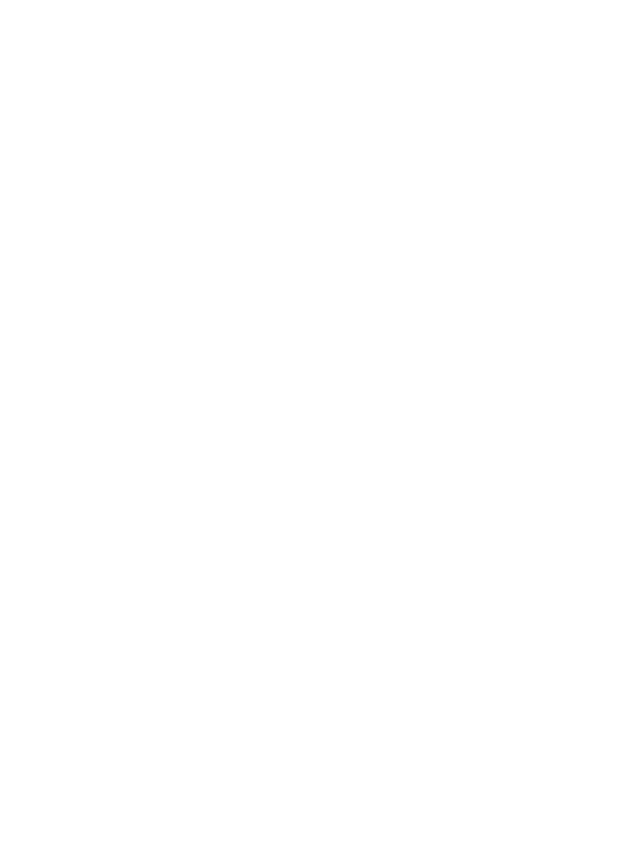
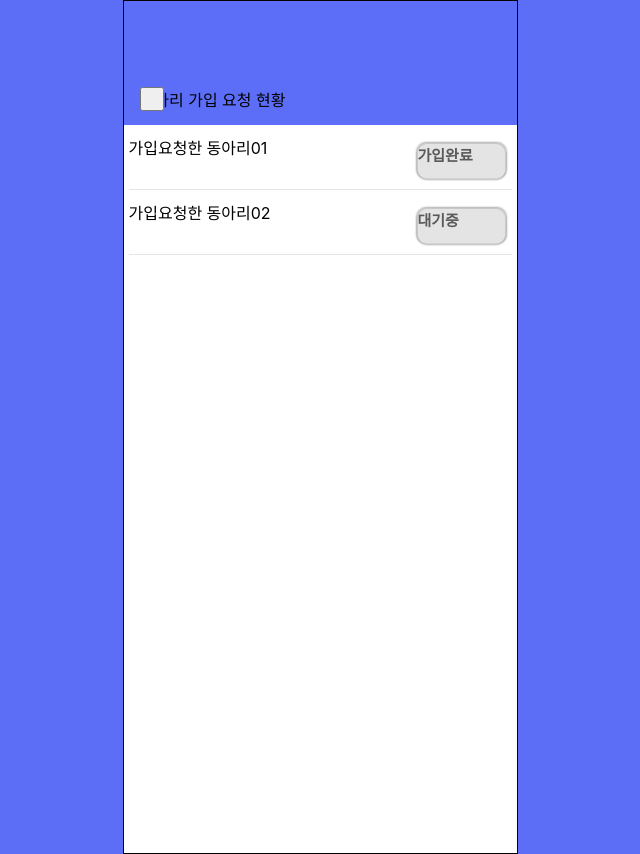
Before and after one commit to 12234626/cse3207, a React (Create React App) app in the folder frontend/: page /requeststatus in a window 1280 px wide. Before the commit this address had no page. Shown: the whole page, without its empty margins (320-960 px from the left). Before the commit the page ends 800 px from the top, so only its background shows below. Built offline with nearby package versions, Linux system fonts and the light colour scheme; the HTML template or start-up script is replaced by a standard one.

Commit message:
MyPage페이지와 RequestStatus페이지 간 페이지 전환

```diff
--- a/frontend/src/App.jsx
+++ b/frontend/src/App.jsx
@@ -8,6 +8,7 @@
 import RequestList from "./RequestList";
 import MyClubList from "./MyClubList";
 import FixMemberInfo from "./FixMemberInfo";
+import RequestStatus from "./RequestStatus";
 
 function App() {
   return (
@@ -20,6 +21,7 @@
       <Route path="/requestlist" element={<RequestList />} />
       <Route path="/myclublist" element={<MyClubList />} />
       <Route path="/fixmemberinfo" element={<FixMemberInfo />} />
+      <Route path="/requeststatus" element={<RequestStatus />} />
     </Routes>
   );
 }
--- a/frontend/src/MyPage.jsx
+++ b/frontend/src/MyPage.jsx
@@ -21,6 +21,10 @@
 
   const handleJoinedClub = () => {
     navigate("/MyClubList");
+  };
+
+  const handleRequestStatus = () => {
+    navigate("/RequestStatus");
   };
 
   return (
@@ -56,7 +60,11 @@
               <div className="listBox">
                 <div className="textMyPage">동아리 가입 요청 현황</div>
 
-                <button className="enterButton" alt="Image" />
+                <button
+                  className="enterButton"
+                  alt="Image"
+                  onClick={handleRequestStatus}
+                />
               </div>
             </div>
 
--- a/frontend/src/RequestStatus.jsx
+++ b/frontend/src/RequestStatus.jsx
@@ -1,7 +1,14 @@
 import React from "react";
+import { useNavigate } from "react-router-dom";
 import "./RequestStatus.css";
 
 function RequestStatus() {
+  const navigate = useNavigate();
+
+  const handleBackClick = () => {
+    navigate("/MyPage");
+  };
+
   return (
     <div className="screen">
       <div className="phoneScreen">
@@ -29,7 +36,7 @@
             </div>
           </div>
           <div className="view-2">
-            <div className="image"></div>
+            <button className="image" onClick={handleBackClick}></button>
             <div className="text-wrapper-4">동아리 가입 요청 현황</div>
           </div>
         </div>
@@ -37,3 +44,5 @@
     </div>
   );
 }
+
+export default RequestStatus;
```
